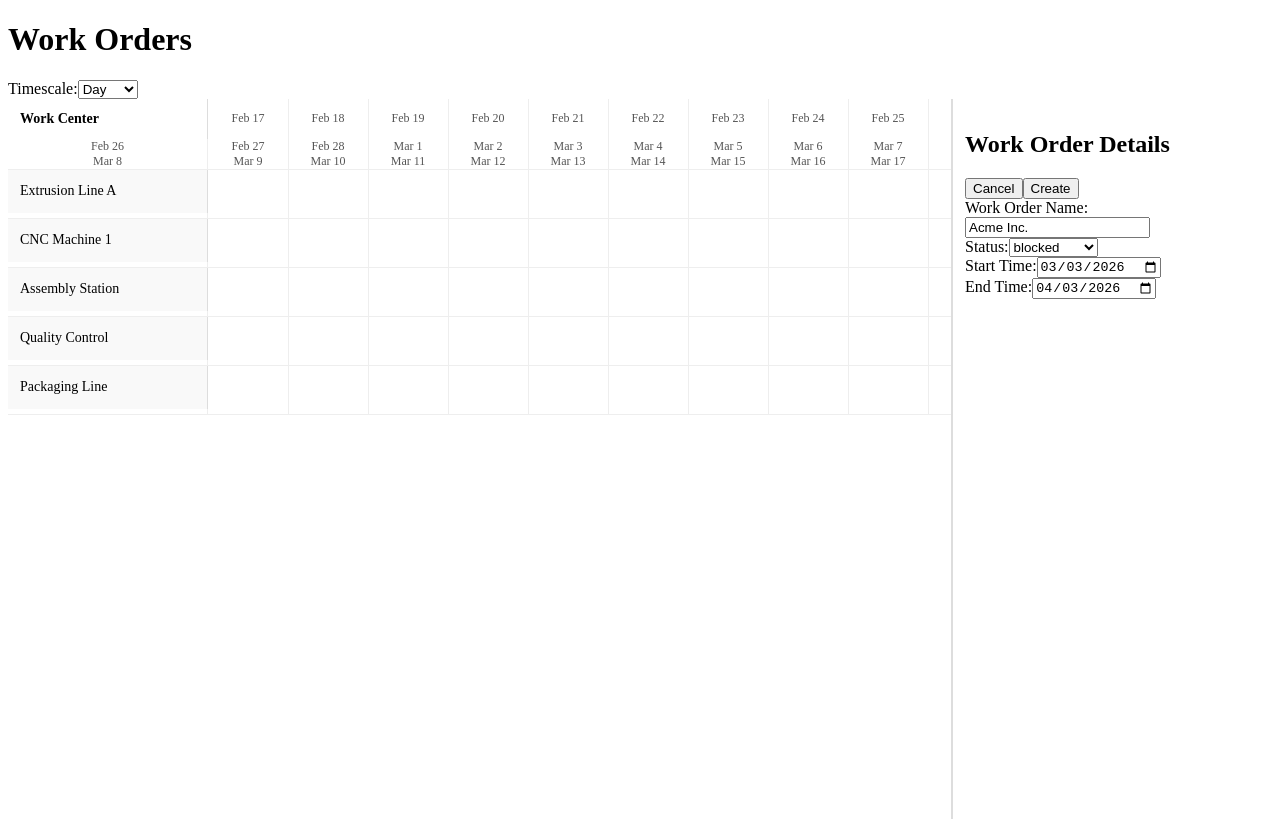
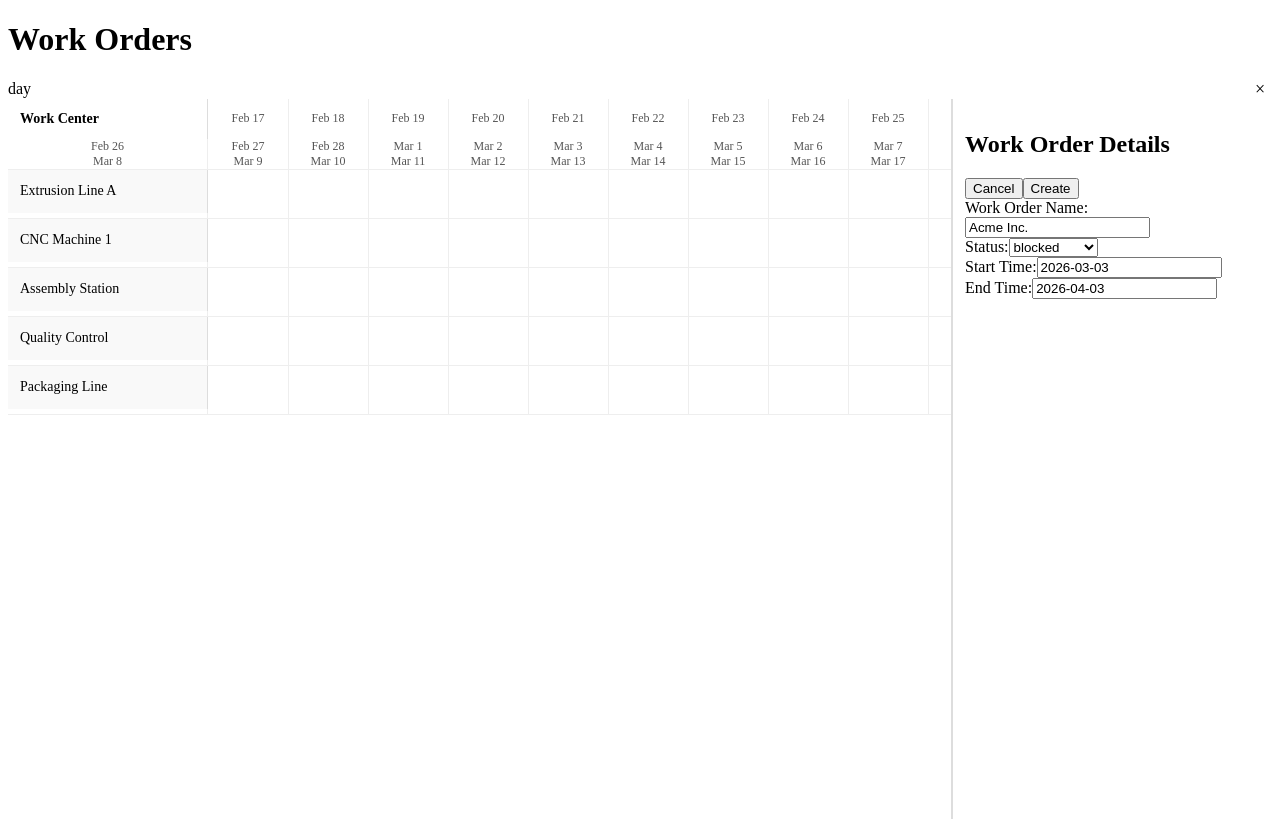
Before and after one commit to iam13lank/Naologic-Assessment, an Angular app: page / in a window 1280 px wide. Built offline with nearby package versions, Linux system fonts and the light colour scheme.

Commit message:
no styling but switching to using ng select and ngbdatepicker

```diff
--- a/package.json
+++ b/package.json
@@ -17,6 +17,8 @@
     "@angular/forms": "^21.2.0",
     "@angular/platform-browser": "^21.2.0",
     "@angular/router": "^21.2.0",
+    "@ng-bootstrap/ng-bootstrap": "^20.0.0",
+    "@ng-select/ng-select": "^21.5.2",
     "rxjs": "~7.8.0",
     "tslib": "^2.3.0"
   },
--- a/src/app/app.html
+++ b/src/app/app.html
@@ -1,13 +1,17 @@
 <div class =  "Page-header">
   <h1>Work Orders</h1>
-  <div class = "timescale-zoom-controls">
-    <label>Timescale:</label>
-    <select [(ngModel)]="timescale" (change)="onTimescaleChange(timescale)">
-      <option value="day">Day</option>
-      <option value="week">Week</option>
-      <option value="month">Month</option>
-    </select>
-  </div>
+  <div class="timescale-zoom-controls">
+  <ng-select
+    [items]="['day', 'week', 'month']"
+    [(ngModel)]="timescale"
+    (change)="onTimescaleChange(timescale)"
+    bindLabel=""
+    placeholder="TimeScale: "
+    class="timescale-select"
+  >
+  </ng-select>
+</div>
+
 </div>
 
 <div class = "Main-content">
--- a/src/app/app.ts
+++ b/src/app/app.ts
@@ -3,10 +3,11 @@ import { Component } from '@angular/core';
 import { TimelineComponent } from './components/timeline/timeline.component';
 import { WorkOrderFormPanelComponent } from './components/work-order-form-panel/work-order-form-panel.component';
 import { FormsModule } from '@angular/forms';
+import { NgSelectModule } from '@ng-select/ng-select';
 
 @Component({
   selector: 'app-root',
-  imports: [CommonModule, TimelineComponent, WorkOrderFormPanelComponent, FormsModule],
+  imports: [CommonModule, TimelineComponent, WorkOrderFormPanelComponent, FormsModule, NgSelectModule],
   templateUrl: './app.html',
   styleUrl: './app.scss'
 })
@@ -15,7 +16,6 @@ export class App {
 
   onTimescaleChange(newTimescale: 'day' | 'week' | 'month') {
     this.timescale = newTimescale;
-    //TODO - emit event to timeline component to update timescale
   }
 
 }
--- a/src/app/components/timeline/timeline.component.ts
+++ b/src/app/components/timeline/timeline.component.ts
@@ -12,8 +12,6 @@ import { WorkOrderDocument } from '../../models/work-order.model';
   styleUrls: ['./timeline.component.scss']
 })
 export class TimelineComponent implements OnChanges {
-
-
     @Input() timescale: 'day' | 'week' | 'month' = 'day';
     visibleCells: { date: Date; label: string }[] = [];
     workCenters: any;
--- a/src/app/components/work-order-form-panel/work-order-form-panel.component.html
+++ b/src/app/components/work-order-form-panel/work-order-form-panel.component.html
@@ -15,13 +15,26 @@
         <option *ngFor="let s of statusOptions" [value]="s">{{ s }}</option>
       </select>
     </div>
-    <div class = "form-group">
+   <div class="form-group">
       <label for="start">Start Time:</label>
-      <input id="start" formControlName="start" type="date" required>
+      <input
+        id="start"
+        class="form-control"
+        ngbDatepicker
+        formControlName="start"
+        #startDp="ngbDatepicker"
+        (click)="startDp.toggle()">
     </div>
-    <div class = "form-group">
+
+    <div class="form-group">
       <label for="end">End Time:</label>
-      <input id="end" formControlName="end" type="date" required>
+      <input
+        id="end"
+        class="form-control"
+        ngbDatepicker
+        formControlName="end"
+        #endDp="ngbDatepicker"
+        (click)="endDp.toggle()">
     </div>
   </form>
 </div>
--- a/src/app/components/work-order-form-panel/work-order-form-panel.component.ts
+++ b/src/app/components/work-order-form-panel/work-order-form-panel.component.ts
@@ -4,11 +4,13 @@ import { WorkOrderService } from '../../services/work-order.service';
 import { FormControl, FormGroup } from '@angular/forms';
 import { WorkOrderDocument, WorkOrderStatus } from '../../models/work-order.model';
 import { ReactiveFormsModule } from '@angular/forms';
+import { NgbDatepickerModule } from '@ng-bootstrap/ng-bootstrap';
+
 
 @Component({
   selector: 'app-work-order-form-panel',
   standalone: true,
-  imports: [CommonModule, ReactiveFormsModule],
+  imports: [CommonModule, ReactiveFormsModule, NgbDatepickerModule],
   templateUrl: './work-order-form-panel.component.html',
   styleUrls: ['./work-order-form-panel.component.scss']
 })
@@ -23,18 +25,22 @@ export class WorkOrderFormPanelComponent {
 
   constructor(private workOrderService: WorkOrderService) {}
 
-  ngOnInit() {
+ ngOnInit() {
     this.form = new FormGroup({
       name: new FormControl('Acme Inc.'),
       status: new FormControl('blocked'),
-      start: new FormControl(this.formatDate(this.today)),
-      end: new FormControl(this.formatDate(this.nextMonth))
+      start: new FormControl(this.toStruct(this.today)),
+      end: new FormControl(this.toStruct(this.nextMonth))
     });
   }
-  private formatDate(d: Date): string {
-    return d.toISOString().slice(0, 10);
+
+  private toStruct(d: Date) {
+    return {
+      year: d.getFullYear(),
+      month: d.getMonth() + 1,
+      day: d.getDate()
+    };
   }
-
   submit() {
     console.log(this.form.value);
   }
```
Also changed, not shown: 1 other file (tests, documents, lock files or other folders).
